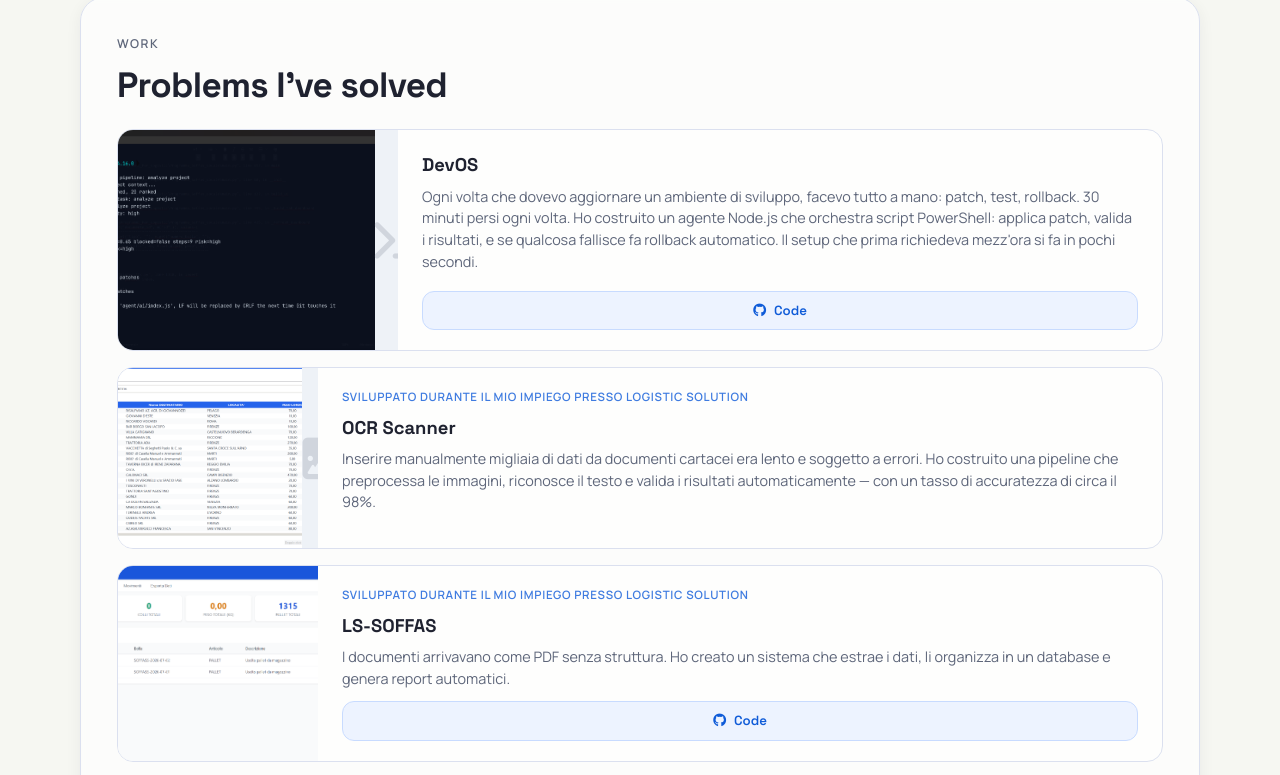
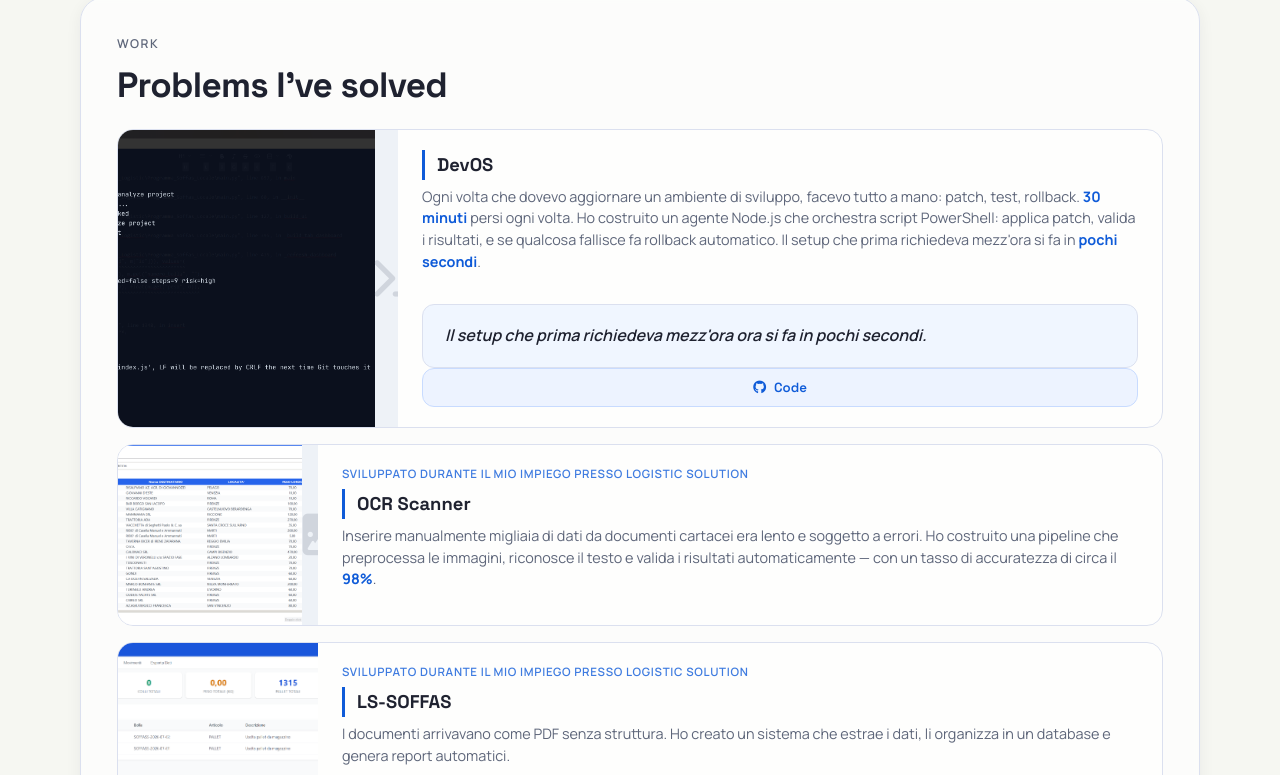
Before and after one commit to Marcu08/Marcu08.github.io, a plain HTML site: page index.html in a window 1280 px wide. Shown: the part 896-1671 px from the top of the page. Drawn offline with Linux system fonts and the light colour scheme.

Commit message:
Visual: bigger DevOS card, bold numbers, h3 accent, quote in DevOS

```diff
--- a/index.html
+++ b/index.html
@@ -62,7 +62,8 @@
           </div>
           <div class="project-info">
             <h3>DevOS</h3>
-            <p>Ogni volta che dovevo aggiornare un ambiente di sviluppo, facevo tutto a mano: patch, test, rollback. 30 minuti persi ogni volta. Ho costruito un agente Node.js che orchestra script PowerShell: applica patch, valida i risultati, e se qualcosa fallisce fa rollback automatico. Il setup che prima richiedeva mezz'ora si fa in pochi secondi.</p>
+            <p>Ogni volta che dovevo aggiornare un ambiente di sviluppo, facevo tutto a mano: patch, test, rollback. <strong>30 minuti</strong> persi ogni volta. Ho costruito un agente Node.js che orchestra script PowerShell: applica patch, valida i risultati, e se qualcosa fallisce fa rollback automatico. Il setup che prima richiedeva mezz'ora si fa in <strong>pochi secondi</strong>.</p>
+            <div class="about-quote">Il setup che prima richiedeva mezz'ora ora si fa in pochi secondi.</div>
             <a class="btn btn-secondary btn-sm" href="https://github.com/Marcu08/DevOS" target="_blank"><i class="fa-brands fa-github"></i> Code</a>
           </div>
         </article>
@@ -76,7 +77,7 @@
           <div class="project-info">
             <div class="project-context">Sviluppato durante il mio impiego presso Logistic Solution</div>
             <h3>OCR Scanner</h3>
-            <p>Inserire manualmente migliaia di dati da documenti cartacei era lento e soggetto a errori. Ho costruito una pipeline che preprocessa le immagini, riconosce il testo e valida i risultati automaticamente — con un tasso di accuratezza di circa il 98%.</p>
+            <p>Inserire manualmente migliaia di dati da documenti cartacei era lento e soggetto a errori. Ho costruito una pipeline che preprocessa le immagini, riconosce il testo e valida i risultati automaticamente — con un tasso di accuratezza di circa il <strong>98%</strong>.</p>
           </div>
         </article>
 
--- a/style.css
+++ b/style.css
@@ -129,6 +129,8 @@ img { max-width: 100%; height: auto; display: block; }
 
 .project-card-lg { grid-template-columns: 280px 1fr; }
 .project-card-lg .project-visual { min-height: 220px; }
+.project-card-lg .project-visual img { max-height: 380px; object-fit: cover; }
+.project-card-lg h3 { font-size: 1.6rem; }
 
 .project-visual {
     position: relative; overflow: hidden; background: #eef2f7;
@@ -144,8 +146,9 @@ img { max-width: 100%; height: auto; display: block; }
 }
 
 .project-info { padding: 20px 24px; display: flex; flex-direction: column; justify-content: center; }
-.project-info h3 { margin: 0 0 6px; font-size: 1.15rem; }
+.project-info h3 { margin: 0 0 6px; font-size: 1.15rem; border-left: 3px solid var(--primary); padding-left: 12px; }
 .project-info > p { margin: 0 0 12px; font-size: 0.9rem; color: var(--muted); line-height: 1.5; flex: 1; }
+.project-info p strong { color: var(--primary); font-weight: 700; }
 
 .project-context {
     font-size: 0.72rem; font-weight: 600; text-transform: uppercase;
```
